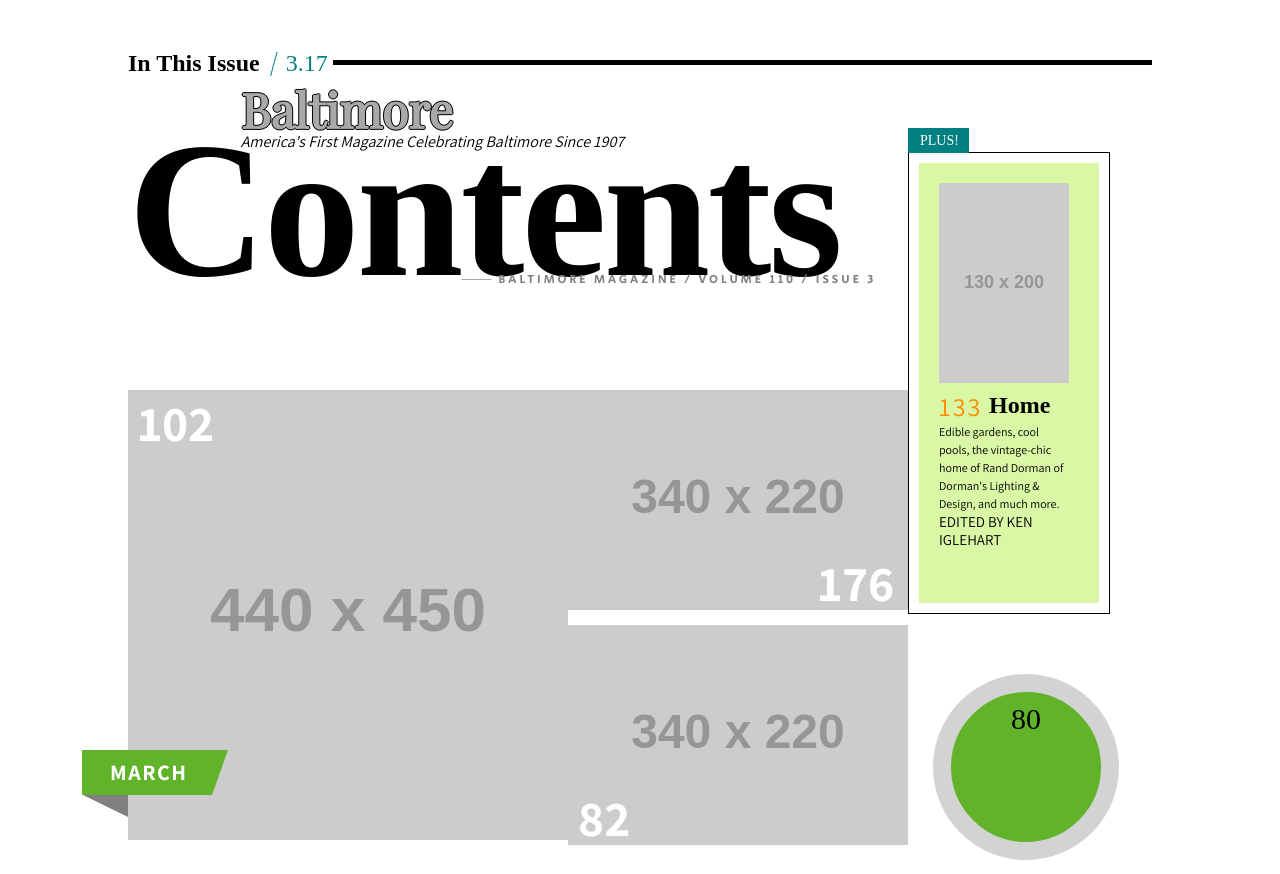
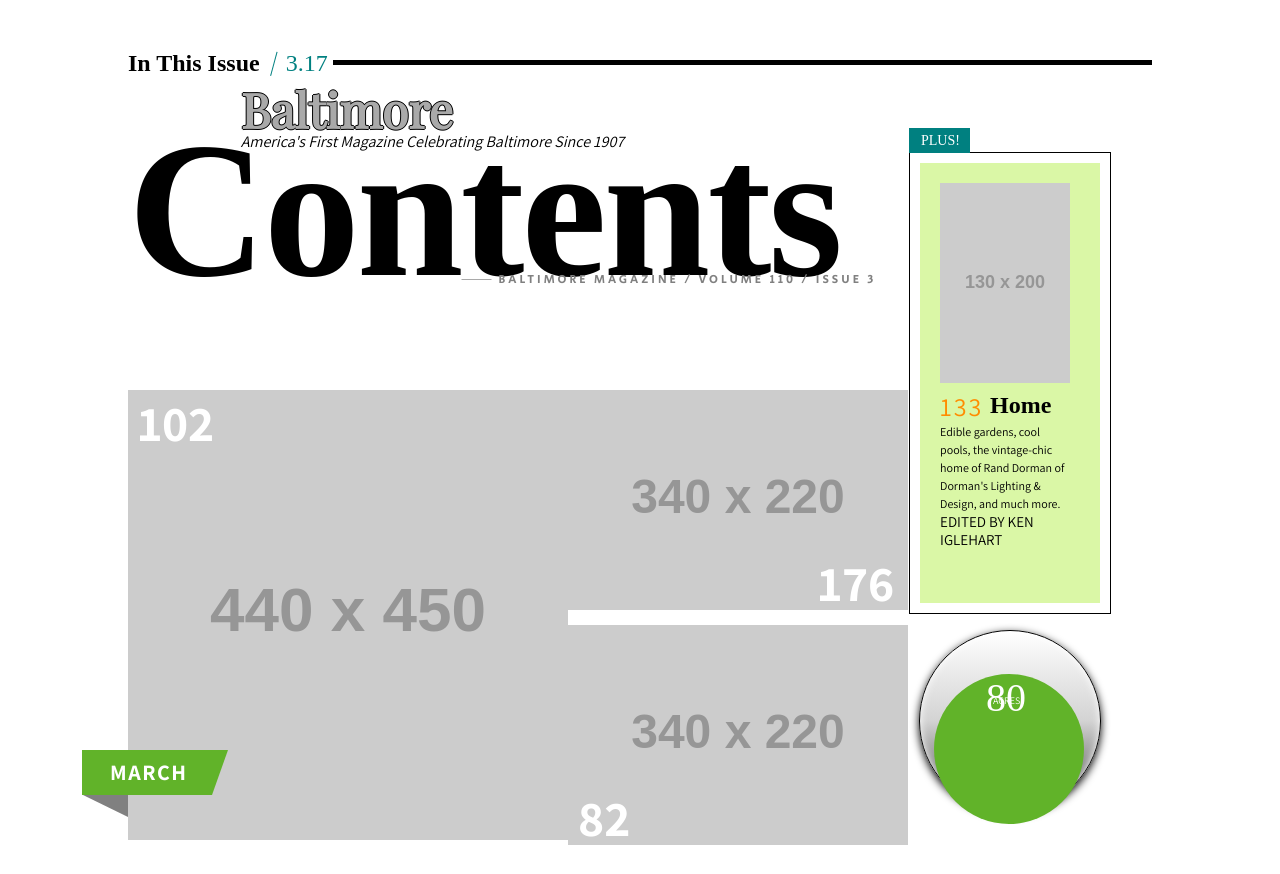
Before and after one commit to t-sierakowski/magazine, a plain HTML site: page index.html in a window 1280 px wide. Shown: the top 874 px of the page. Drawn offline with nearby package versions, Linux system fonts and the light colour scheme; placeholder pictures from the web are drawn by us; a web font is replaced by a local one.

Commit message:
add border gradient to emblem with new positioning

```diff
--- a/css/main.css
+++ b/css/main.css
@@ -5,6 +5,7 @@
 @import url(https://fonts.googleapis.com/css?family=Ledger);
 @import url(https://fonts.googleapis.com/css?family=Secular+One);
 @import url(https://fonts.googleapis.com/css?family=Assistant:400,700);
+@import url(https://fonts.googleapis.com/css?family=Vesper+Libre);
 
 /*----------RESET----------*/
 
@@ -215,6 +216,10 @@
 
 /* ------- SIDEBAR TOP BOX ---------*/
 
+sidebar {
+	display: flex;
+	flex-direction: column;
+}
 
 #box {
   height: 460px;
@@ -286,25 +291,44 @@
 /* ------- SIDEBAR SECOND AREA ---------*/
 
 #emblem {
-	display: flex;
+	font-family: 'Vesper Libre', serif;
+	color: white;
 }
 
 #greencircle {
+	position: relative;
 	width: 150px;
 	height: 150px;
 	background: #61B329;
 	border-radius: 150px;
-	position: relative;
 	margin-top: 60px;
 	margin-left: 25px;
-	border: solid 18px lightgray;
 }
 
-#greencircle span {
-	position: absolute;
-	margin-left: 60px;
-	padding-top: 10px;
-	font-size: 30px;
+#emblem span {
+	margin-left: 52px;
+	font-size: 40px;
+}
+
+#emblem p {
+	margin-left: 59px;
+	transform: translateY(-27px);
+	font-size: 10px;
+	text-transform: uppercase;
+}
+
+.bordergradiant {
+    position: absolute;
+    width: 160px;
+    height: 160px;
+    border: 1px solid black;
+		transform: translateY(-104px) translateX(-15px);
+    border-radius: 200px;
+    background: linear-gradient(white, lightgray, #3d3d3d);
+    background-clip: padding-box;
+    padding: 10px;
+    box-shadow: 0 3px 9px black, inset 0 0 9px white;
+		z-index: -1;
 }
 
 /* ------- ARTICLE ---------*/
--- a/index.html
+++ b/index.html
@@ -43,13 +43,14 @@
           </div>
           <div id="emblem">
           <div id="greencircle">
-            <span>80</span>
+            <span>80</span><p>acres</p>
+          <div class="bordergradiant">
           </div>
         </div>
+      </div>
         </sidebar>
         </div>
-        <article>
-          <div class="articlecontent column-width">
+          <article class="articlecontent">
               <h2>Features</h2>
                 <span class="pagenumber">102</span> <span class="pagehead">50 Best Restaurants</span> <p>As the dining scene sizzles, our picks for the top tables in town. Edited by Jane Marion</p>
                 <span class="pagenumber">120</span> <span class="pagehead">Stix Stars</span>
@@ -80,7 +81,6 @@
                 <p><span class="pagenumber">32</span> <span class="pagehead">Contributors</span>
                 <p><span class="pagenumber">34</span> <span class="pagehead">Feedback</span></p>
                 <p><span class="pagenumber">192</span> <span class="pagehead">The Buzz</span></p>
-            </div>
         </article>
     <div id="bottom">
         <footer>
```
